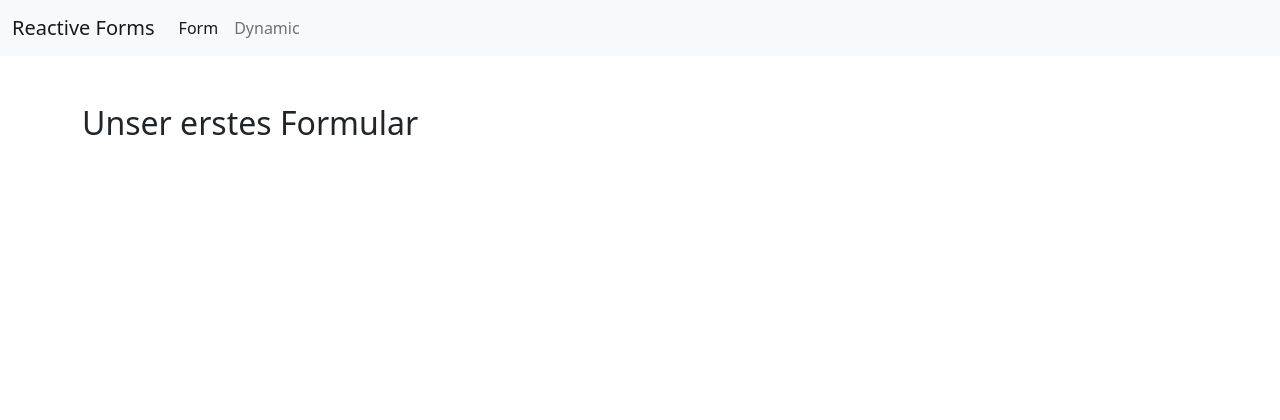
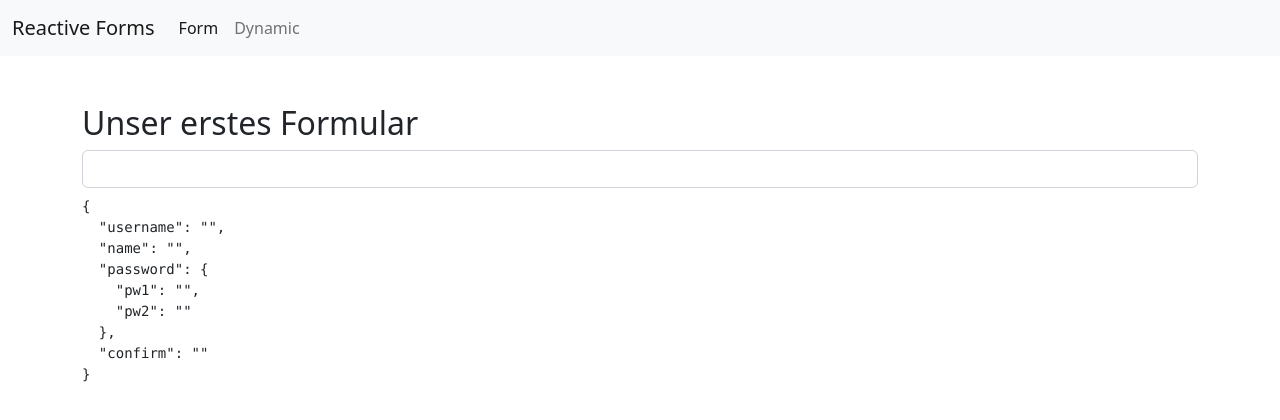
Before and after one commit to lflfm/2022-10-angular-forms-duesseldorf, an Angular app: page /form in a window 1280 px wide. Shown: the top 420 px of the page. Built offline with nearby package versions, Linux system fonts and the light colour scheme; what @ngx-formly/bootstrap, @ngx-formly/core would draw is missing.

Commit message:
Formularmodell und Bindings

```diff
--- a/src/app/form/form.component.html
+++ b/src/app/form/form.component.html
@@ -1 +1,9 @@
 <h2>Unser erstes Formular</h2>
+
+<form [formGroup]="userForm">
+  <div class="group">
+    <input type="text" formControlName="username">
+  </div>
+</form>
+
+<pre>{{ userForm.value | json }}</pre>
--- a/src/app/form/form.component.ts
+++ b/src/app/form/form.component.ts
@@ -1,5 +1,5 @@
 import { Component } from '@angular/core';
-import { FormGroup, FormControl, FormArray, Validators } from '@angular/forms';
+import { FormGroup, FormControl, FormArray, Validators, FormRecord } from '@angular/forms';
 import { AsyncValidatorService } from '../async-validator.service';
 
 @Component({
@@ -9,5 +9,15 @@ import { AsyncValidatorService } from '../async-validator.service';
 })
 export class FormComponent {
 
+  userForm = new FormGroup({
+    username: new FormControl('', { nonNullable: true }),
+    name: new FormControl('', { nonNullable: true }),
+    password: new FormGroup({
+      pw1: new FormControl('', { nonNullable: true }),
+      pw2: new FormControl('', { nonNullable: true }),
+    }),
+    confirm: new FormControl('', { nonNullable: true })
+  });
+
   constructor(private av: AsyncValidatorService) {}
 }
```
